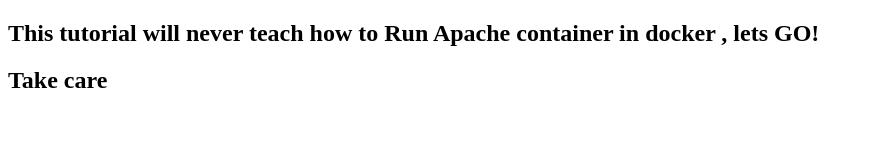
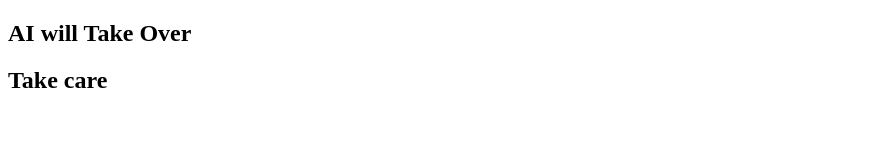
Before and after one commit to pawansharmasf/nodeap1, a plain HTML site: page code/index.html in a window 1280 px wide. Shown: the whole page, without its empty margins (0-873 px from the left). Drawn offline with Linux system fonts and the light colour scheme.

Commit message:
Index change 3

```diff
--- a/code/index.html
+++ b/code/index.html
@@ -5,7 +5,7 @@
     <title>One Click</title>
 </head>
 <body>
-    <h2>This tutorial will never teach how to Run Apache container in docker , lets GO!</h2>
+    <h2> AI will Take Over</h2>
     <h2> Take care </h2>
 </body>
 </html>
```
